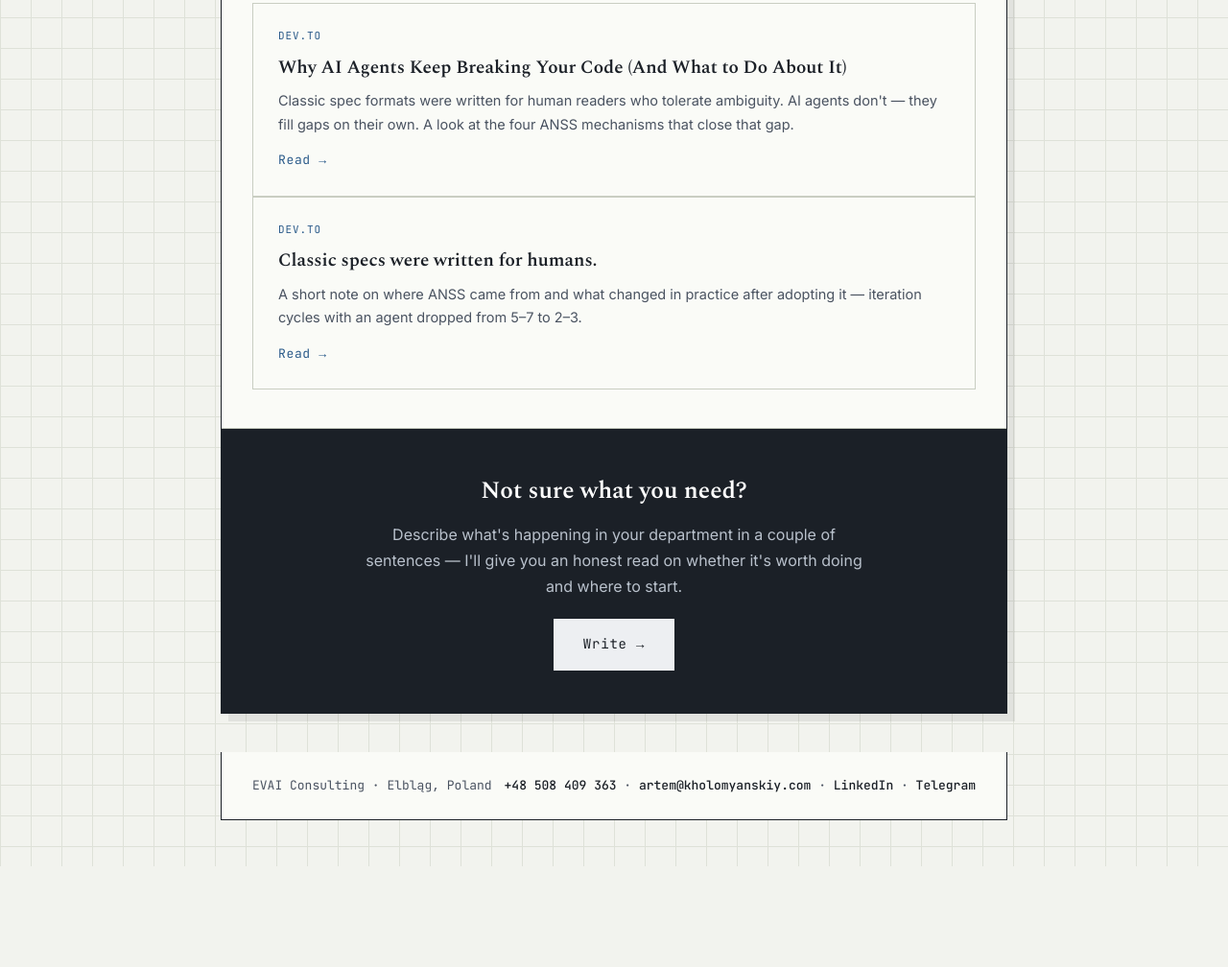
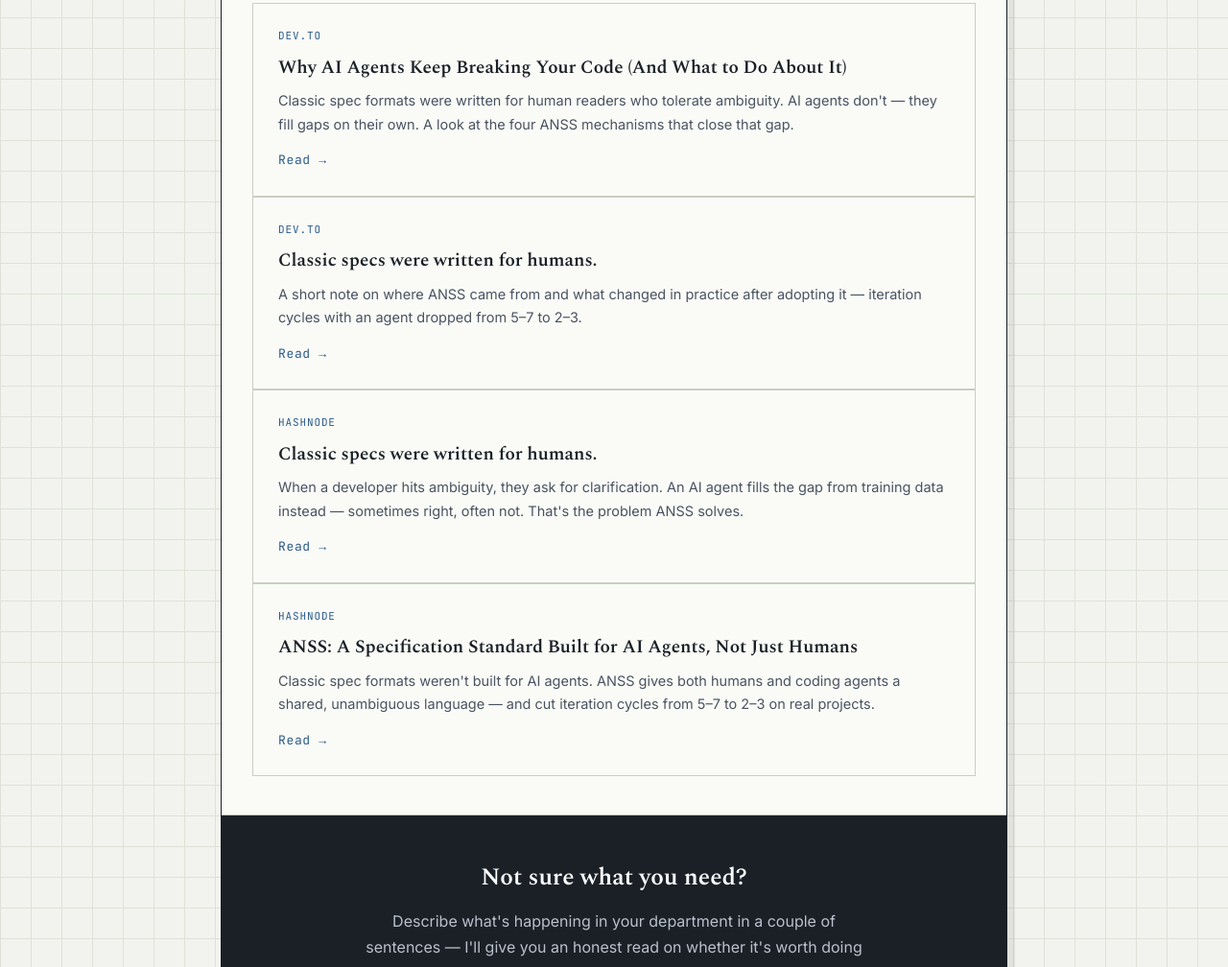
Before and after one commit to Kholomyanskiy/kholomyanskiy.github.io, a plain HTML site: page articles.html in a window 1280 px wide. Shown: the part 462-1470 px from the top of the page at 96% size. Before the commit the page ends 1365 px from the top, so only its background shows below. Drawn offline with nearby package versions, Linux system fonts and the light colour scheme.

Commit message:
Add the two Hashnode articles to articles.html
The page copy already claimed articles live "on Hashnode and Dev.to" but
only Dev.to was actually listed. Added both Hashnode posts as their own
cards (one shares its title with an existing Dev.to card - it's a genuine
cross-post, not a duplicate). Titles/excerpts pulled verbatim from the
published articles, translated to RU/PL matching the existing card style.

```diff
--- a/articles.html
+++ b/articles.html
@@ -139,6 +139,18 @@ footer a:hover{color:var(--blue);text-decoration:underline}
  <p data-i18n="a2.p">A short note on where ANSS came from and what changed in practice after adopting it — iteration cycles with an agent dropped from 5–7 to 2–3.</p>
  <a class="article-cta" href="https://dev.to/artem_kholomyanskiy/classic-specs-were-written-for-humans-1813" data-i18n="a.cta">Read →</a>
  </div>
+ <div class="article-card">
+ <span class="article-source">Hashnode</span>
+ <h3 data-i18n="a3.h">Classic specs were written for humans.</h3>
+ <p data-i18n="a3.p">When a developer hits ambiguity, they ask for clarification. An AI agent fills the gap from training data instead — sometimes right, often not. That's the problem ANSS solves.</p>
+ <a class="article-cta" href="https://kholomyanskiy.hashnode.dev/classic-specs-were-written-for-humans" data-i18n="a.cta">Read →</a>
+ </div>
+ <div class="article-card">
+ <span class="article-source">Hashnode</span>
+ <h3 data-i18n="a4.h">ANSS: A Specification Standard Built for AI Agents, Not Just Humans</h3>
+ <p data-i18n="a4.p">Classic spec formats weren't built for AI agents. ANSS gives both humans and coding agents a shared, unambiguous language — and cut iteration cycles from 5–7 to 2–3 on real projects.</p>
+ <a class="article-cta" href="https://kholomyanskiy.hashnode.dev/anss-a-specification-standard-built-for-ai-agents-not-just-humans" data-i18n="a.cta">Read →</a>
+ </div>
  </div>
  </section>
 
@@ -167,6 +179,10 @@ const T = {
  "a1.p":"Классические форматы ТЗ писались для людей, которые прощают недосказанность. Агенты — нет: они заполняют пробелы по своему усмотрению. Разбор четырёх механизмов ANSS, которые убирают это пространство для домыслов.",
  "a2.h":"Классические спецификации писались для людей",
  "a2.p":"Короткая заметка о том, откуда взялся ANSS и что изменилось в работе после перехода на него — цикл итераций с агентом упал с 5–7 до 2–3.",
+ "a3.h":"Классические спецификации писались для людей",
+ "a3.p":"Когда разработчик сталкивается с неоднозначностью, он уточняет. AI-агент вместо этого заполняет пробел из данных обучения — иногда верно, часто нет. Именно эту проблему решает ANSS.",
+ "a4.h":"ANSS: стандарт спецификаций, созданный для AI-агентов, а не только для людей",
+ "a4.p":"Классические форматы ТЗ создавались не для AI-агентов. ANSS даёт людям и агентам, пишущим код, общий однозначный язык — и сократил циклы итераций с 5–7 до 2–3 на реальных проектах.",
  "closing.title":"Не уверены, что вам нужно?",
  "closing.p":"Опишите пару предложений о том, что происходит в отделе — отвечу честно, стоит ли этим заниматься и с чего начать.",
  "closing.btn":"Написать →",
@@ -183,6 +199,10 @@ const T = {
  "a1.p":"Klasyczne formaty specyfikacji pisano z myślą o czytelnikach, którzy tolerują niejednoznaczność. Agenci AI — nie: sami wypełniają luki. Przegląd czterech mechanizmów ANSS, które to domykają.",
  "a2.h":"Klasyczne specyfikacje pisano dla ludzi.",
  "a2.p":"Krótka notatka o tym, skąd wziął się ANSS i co zmieniło się w praktyce po jego wdrożeniu — cykle iteracji z agentem spadły z 5–7 do 2–3.",
+ "a3.h":"Klasyczne specyfikacje pisano dla ludzi.",
+ "a3.p":"Gdy programista natrafia na niejednoznaczność, dopytuje. Agent AI zamiast tego wypełnia lukę na podstawie danych treningowych — czasem trafnie, często nie. Dokładnie ten problem rozwiązuje ANSS.",
+ "a4.h":"ANSS: standard specyfikacji stworzony dla agentów AI, nie tylko dla ludzi",
+ "a4.p":"Klasyczne formaty specyfikacji nie powstały z myślą o agentach AI. ANSS daje ludziom i agentom piszącym kod wspólny, jednoznaczny język — i skrócił cykle iteracji z 5–7 do 2–3 na realnych projektach.",
  "closing.title":"Nie jesteś pewien, czego potrzebujesz?",
  "closing.p":"Opisz w kilku zdaniach, co dzieje się w Twoim dziale — odpowiem szczerze, czy warto się tym zająć i od czego zacząć.",
  "closing.btn":"Napisz →",
@@ -199,6 +219,10 @@ const T = {
  "a1.p":"Classic spec formats were written for human readers who tolerate ambiguity. AI agents don't — they fill gaps on their own. A look at the four ANSS mechanisms that close that gap.",
  "a2.h":"Classic specs were written for humans.",
  "a2.p":"A short note on where ANSS came from and what changed in practice after adopting it — iteration cycles with an agent dropped from 5–7 to 2–3.",
+ "a3.h":"Classic specs were written for humans.",
+ "a3.p":"When a developer hits ambiguity, they ask for clarification. An AI agent fills the gap from training data instead — sometimes right, often not. That's the problem ANSS solves.",
+ "a4.h":"ANSS: A Specification Standard Built for AI Agents, Not Just Humans",
+ "a4.p":"Classic spec formats weren't built for AI agents. ANSS gives both humans and coding agents a shared, unambiguous language — and cut iteration cycles from 5–7 to 2–3 on real projects.",
  "closing.title":"Not sure what you need?",
  "closing.p":"Describe what's happening in your department in a couple of sentences — I'll give you an honest read on whether it's worth doing and where to start.",
  "closing.btn":"Write →",
```
